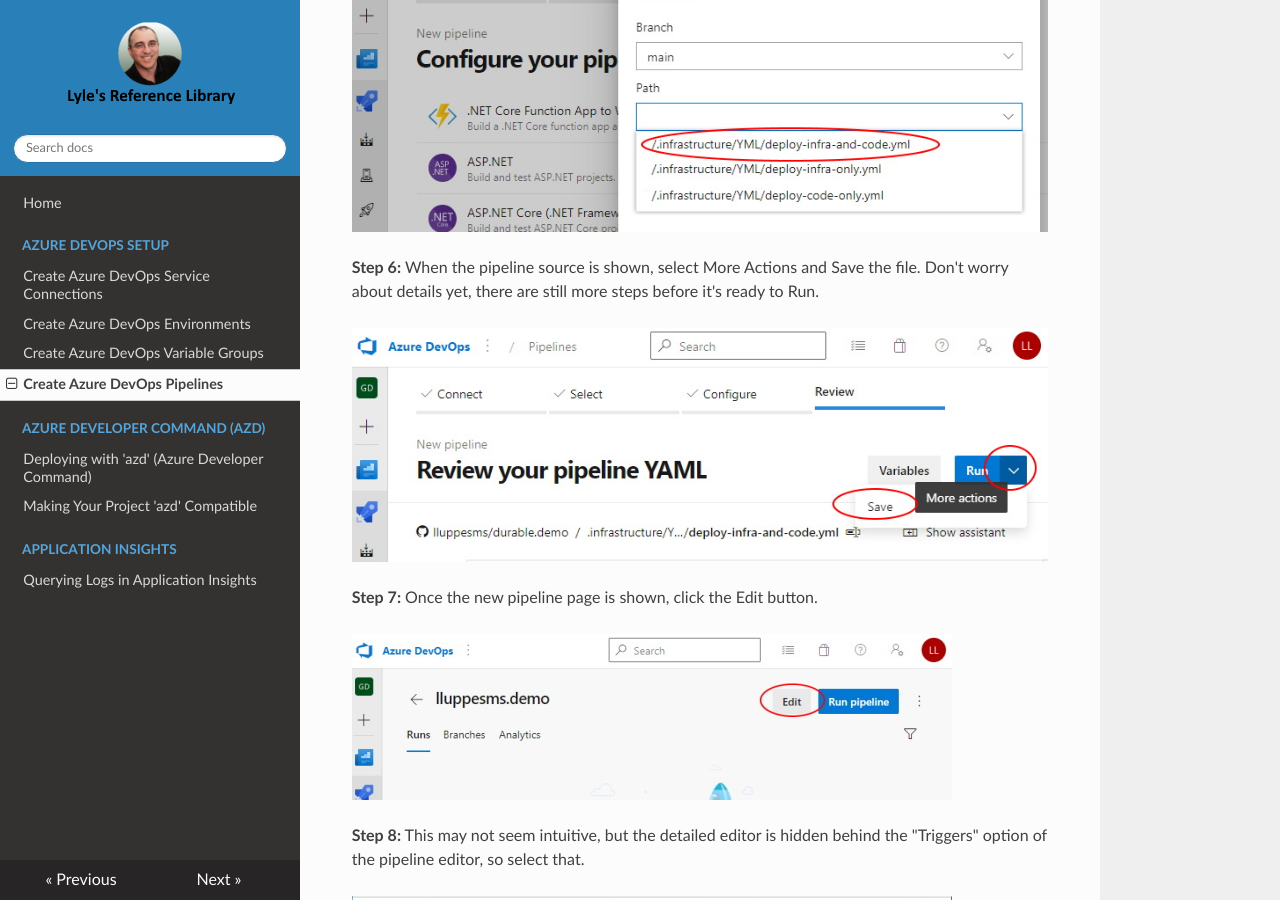
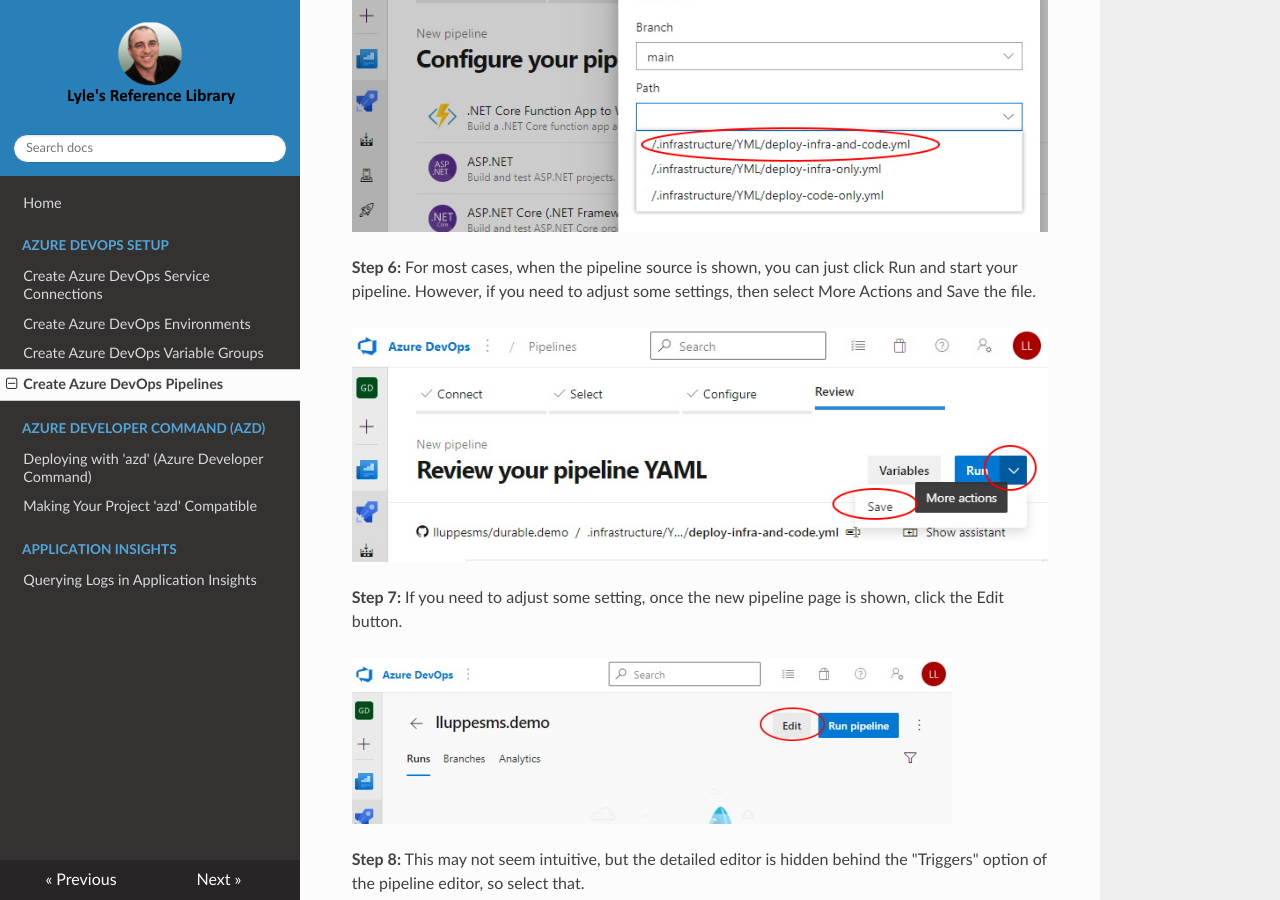
Before and after one commit to lluppesms/Docs, an MkDocs documentation site: the page built from docs/CreateNewPipeline.md, in a window 1280 px wide and 900 px high, scrolled down 2152 px. Built offline with MkDocs 1.6.1, drawn with Linux system fonts in a browser that asks for light colours; nearby versions of some CDN libraries.

Commit message:
Update new pipeline creation

```diff
--- a/docs/CreateNewPipeline.md
+++ b/docs/CreateNewPipeline.md
@@ -24,11 +24,11 @@
 
 ![Step 5](assets/images/NewPipeline-5.jpg)
 
-**Step 6:** When the pipeline source is shown, select More Actions and Save the file. Don't worry about details yet, there are still more steps before it's ready to Run.
+**Step 6:** For most cases, when the pipeline source is shown, you can just click Run and start your pipeline.  However, if you need to adjust some settings, then select More Actions and Save the file.
 
 ![Step 6](assets/images/NewPipeline-6.jpg)
 
-**Step 7:** Once the new pipeline page is shown, click the Edit button.
+**Step 7:** If you need to adjust some setting, once the new pipeline page is shown, click the Edit button.
 
 ![Step 7](assets/images/NewPipeline-7.jpg)
 
```
